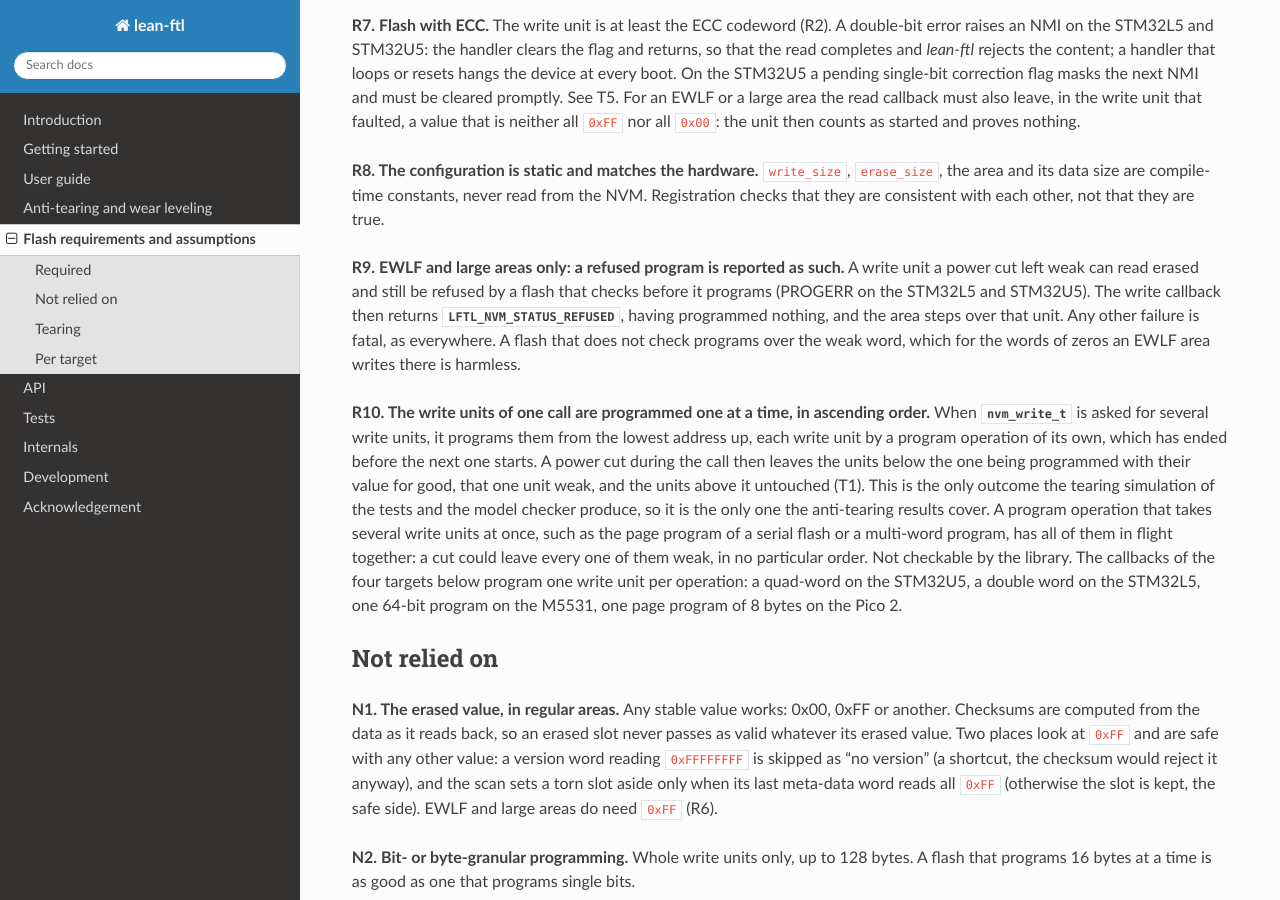
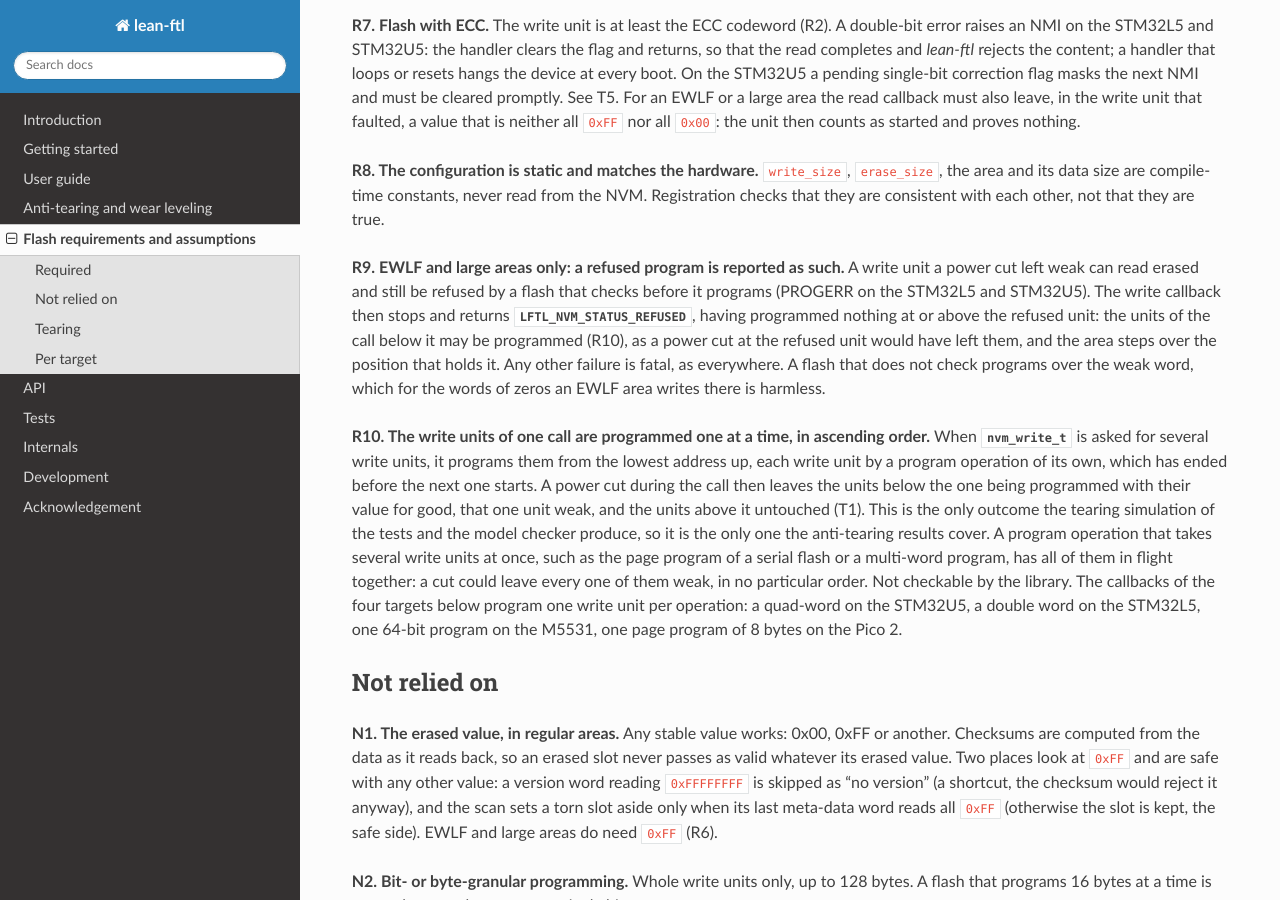
Before and after one commit to sebastien-riou/lean-ftl, a Sphinx documentation site: the page built from doc/source/flash.rst, in a window 1280 px wide and 900 px high, scrolled down 1320 px. Built offline with Sphinx 7.4.7 and the Read the Docs theme 3.1.0, drawn with Linux system fonts in a browser that asks for light colours; the version number is read from the project's files by our own code.

Commit message:
R9: a refused write leaves nothing programmed at or above the refused unit
- doc/source/flash.rst (R9), lean-ftl.h (LFTL_NVM_STATUS_REFUSED,
  nvm_write_t), using.rst, FLASH.md: a write the flash refuses stops at
  the refused unit and returns LFTL_NVM_STATUS_REFUSED, having programmed
  nothing at or above it; the units of the call below it may be
  programmed (R10), as a power cut at the refused unit would have left
  them, and the area steps over the position. design.rst cited N3 for
  that status instead of R9
- target/linux/linux-accessors.c: the simulator does the worst R9 allows,
  programming the units of the call below a refused one before refusing;
  test 35 checks it, and fails with the previous simulator
- lean-bsp/bsps.lock: lean-bsp-nucleo-u5a5 18fd8e8 and
  lean-bsp-nucleo-l552 4f4fe05 (lean-bsp contract 1.3): their write
  callbacks stop at the first refused unit, return the refused status
  for PROGERR only, and report any other flash error as a failure
- CHANGELOG.md: the new statuses of the two device libraries

```diff
--- a/doc/source/design.rst
+++ b/doc/source/design.rst
@@ -249,7 +249,7 @@ the same short window, and which the area reports before it happens.
 The area is at least 4 erase units, 2 for the log and from 2 to 256 for the data; at least 2
 records must fit in a unit; the erased bytes of the flash must read ``0xFF`` (R6 of the flash
 page); and the write callback must tell a program the flash refused from any other failure
-(:c:macro:`LFTL_NVM_STATUS_REFUSED`, N3). EWLF areas do not use ``zero_overwrite``: they only
+(:c:macro:`LFTL_NVM_STATUS_REFUSED`, R9). EWLF areas do not use ``zero_overwrite``: they only
 program write units that read erased.
 
 **The principle: a reading proves nothing, a returned program does.** A word a power cut left
--- a/doc/source/flash.rst
+++ b/doc/source/flash.rst
@@ -86,10 +86,12 @@ true.
 
 **R9. EWLF and large areas only: a refused program is reported as such.**
 A write unit a power cut left weak can read erased and still be refused by a flash that checks
-before it programs (PROGERR on the STM32L5 and STM32U5). The write callback then returns
-:c:macro:`LFTL_NVM_STATUS_REFUSED`, having programmed nothing, and the area steps over that unit.
-Any other failure is fatal, as everywhere. A flash that does not check programs over the weak
-word, which for the words of zeros an EWLF area writes there is harmless.
+before it programs (PROGERR on the STM32L5 and STM32U5). The write callback then stops and
+returns :c:macro:`LFTL_NVM_STATUS_REFUSED`, having programmed nothing at or above the refused
+unit: the units of the call below it may be programmed (R10), as a power cut at the refused unit
+would have left them, and the area steps over the position that holds it. Any other failure is
+fatal, as everywhere. A flash that does not check programs over the weak word, which for the
+words of zeros an EWLF area writes there is harmless.
 
 **R10. The write units of one call are programmed one at a time, in ascending order.**
 When :c:type:`nvm_write_t` is asked for several write units, it programs them from the lowest
--- a/doc/source/tests.rst
+++ b/doc/source/tests.rst
@@ -87,7 +87,8 @@ or under a random mask, for ever, until a program or an erase makes it solid aga
 the operation the cut never reached stay as they were, and an interrupted erase leaves every
 write unit of its pages weak. A weak unit is not erased, whatever it reads: the simulator
 refuses a program over it with :c:macro:`LFTL_NVM_STATUS_REFUSED`, zeros excepted where the
-flash has the all-zero overwrite. The model is on in every mode; ``--no-weak-words`` turns it
+flash has the all-zero overwrite, after programming the units of the call below it, the worst R9
+allows. The model is on in every mode; ``--no-weak-words`` turns it
 off, ``--weak-seed=N`` seeds its readings, which are reproducible from the seed and the cut.
 With it, every cut is followed by two boots, and an area that reads the new state at one boot and
 the old one at a later boot fails the run as a rollback; and when the boots that recover from a cut
--- a/doc/source/using.rst
+++ b/doc/source/using.rst
@@ -422,9 +422,9 @@ and ``src/bsp_nvm.h``, define ``BSP_NVM0_BASE`` and ``BSP_NVM0_SIZE`` to the ran
 What the callbacks must guarantee is R3 to R5 and R10 of :ref:`flash-required`, and what they
 need not provide is in :ref:`flash-not-relied-on`: *lean-ftl* programs each write unit at most once
 between two erases, whole units only, and never overwrites; a write of several units programs them
-one at a time, from the lowest address up (R10). For EWLF areas the write callback returns
-:c:macro:`LFTL_NVM_STATUS_REFUSED` when the flash refused a program and programmed nothing (R9):
-the callbacks above do.
+one at a time, from the lowest address up (R10). For EWLF and large areas the write callback
+stops at a write unit the flash refuses and returns :c:macro:`LFTL_NVM_STATUS_REFUSED`, having
+programmed nothing at or above it (R9): the callbacks above do.
 
 .. note:: On flash with ECC that raises an NMI on a double-bit error (STM32L5, STM32U5),
   a program or erase interrupted by a power cut can leave a word that faults when read,
```
Also changed, not shown: CHANGELOG.md (+4 -0 lines), FLASH.md (+1 -1 lines), 4 other files.
